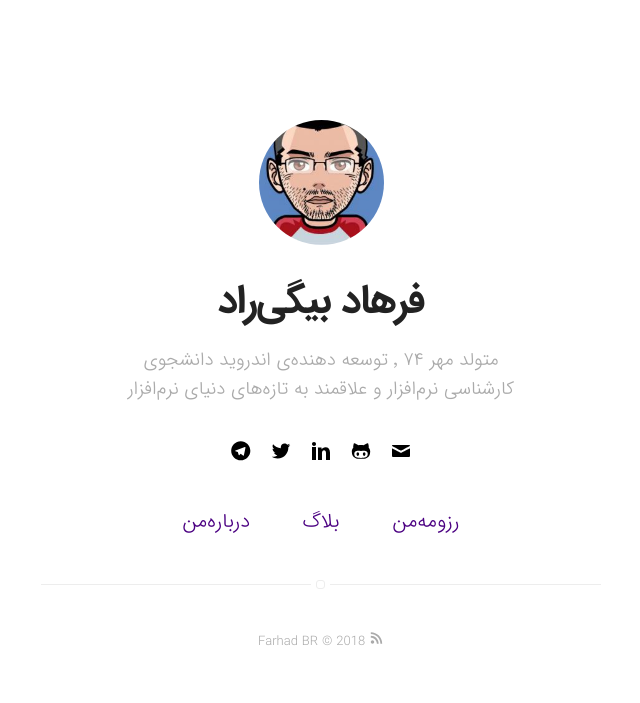
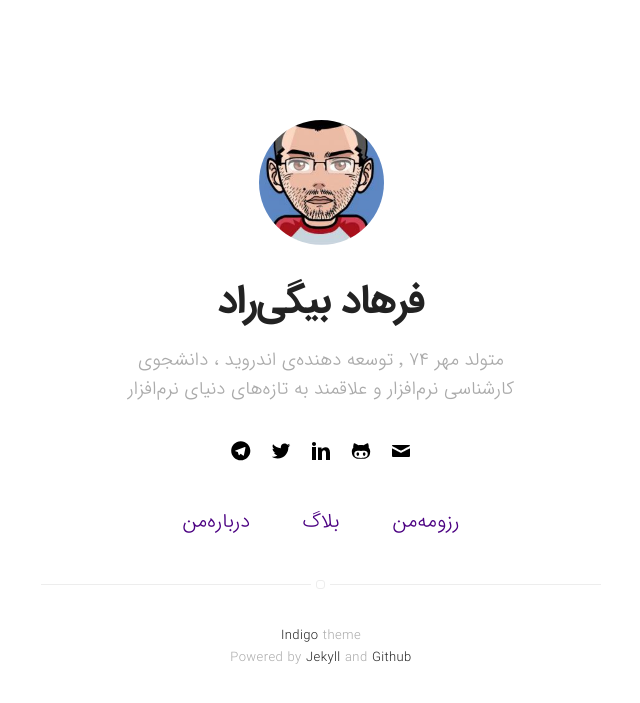
Before and after one commit to beigirad/beigirad.github.io, a Jekyll site: the page built from index.md, in a window 1280 px wide. Shown: the top 703 px of the page, without its empty margins (319-959 px from the left). Built offline with Jekyll 4.4.1, drawn with Linux system fonts in a browser that asks for light colours.

Commit message:
Fixed footer

```diff
--- a/_config.yml
+++ b/_config.yml
@@ -17,7 +17,7 @@ title: Your awesome title
 name: فرهاد بیگی‌راد
 name-en: Farhad BR
 bio: >-
-  متولد مهر ۷۴ ٬ توسعه دهنده‌ی اندروید
+  متولد مهر ۷۴ ٬ توسعه دهنده‌ی اندروید ،
   دانشجوی کارشناسی نرم‌افزار و علاقمند به تازه‌های دنیای نرم‌افزار
 description: >- # this means to ignore newlines until "baseurl:"
   Write an awesome description for your new site here. You can edit this
--- a/_includes/footer.html
+++ b/_includes/footer.html
@@ -1,12 +1,17 @@
 <footer class="footer-main">
-    {{ site.name-en }} © {{ site.time | date: '%Y' }} <a class="link" href="{{ site.url }}/feed.xml" target="_blank">
-    <svg class="icon icon-rss">
-        <use xlink:href="#icon-rss"></use>
-    </svg>
-</a>
+    <!--{{ site.name-en }} © {{ site.time | date: '%Y' }}-->
+    <!--<a class="link" href="{{ site.url }}/feed.xml" target="_blank">-->
+        <!--<svg class="icon icon-rss">-->
+            <!--<use xlink:href="#icon-rss"></use>-->
+        <!--</svg>-->
+    <!--</a>-->
 
-    <!--<p class="extra">-->
-        <!--<a class="link" href="https://github.com/sergiokopplin/indigo">Indigo theme</a> by <a class="link"-->
-                                                                                              <!--href="https://github.com/sergiokopplin/indigo">Kopplin</a>-->
-    <!--</p>-->
+    <p class="extra"><a class="link" href="https://github.com/sergiokopplin/indigo">Indigo</a> theme
+        <br>
+        <!--قدرت‌گرفته از <a class="link" href="https://jekyllrb.com/">جِکیل</a> و-->
+        <!--<a class="link" href="https://github.com">گیت‌هاب-->
+        Powered by <a class="link" href="https://jekyllrb.com/">Jekyll</a> and
+        <a class="link" href="https://github.com">Github</a>
+
+    </p>
 </footer>
--- a/_includes/nav.html
+++ b/_includes/nav.html
@@ -4,7 +4,7 @@
     {%if p.display==true and p.shortcode!=page.shortcode%}
     <li class="item">
         <a class="link"
-           href="{%if p.permanentlink %}{{p.permanentlink}}{% else %}{{ site.url }}/{{p.permalink}}{%endif%}">{{p.title}}</a>
+           href="{%if p.permanentlink %}{{p.permanentlink}}{% else %}{{ site.url }}{{p.permalink}}{%endif%}">{{p.title}}</a>
     </li>
     {%endif%}
     {% endfor %}
```
